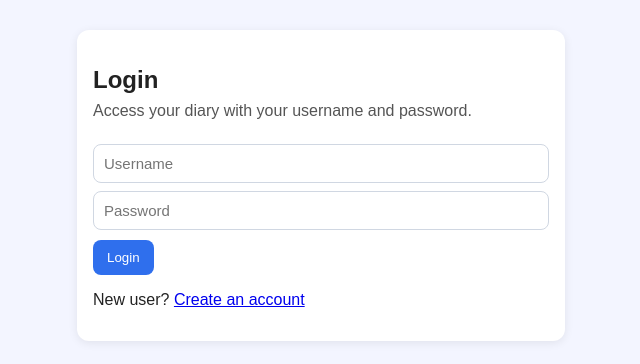
After one commit to ayushbarve9/Digital-Diary-, a Flask app: page /login in a window 1280 px wide. The commit adds this page. Shown: the top 364 px of the page, without its empty margins (319-959 px from the left). Run offline with Flask 3, Linux system fonts and the light colour scheme.

Commit message:
Add Flask web diary with login, SQLite, and owner-only edit/delete

```diff
--- a/app.py
+++ b/app.py
@@ -1,50 +1,225 @@
 from __future__ import annotations
 
-import json
+import hashlib
+import os
+import sqlite3
+import threading
+import webbrowser
 from datetime import datetime
 from pathlib import Path
 
-from flask import Flask, redirect, render_template, request, url_for
+from flask import Flask, flash, g, redirect, render_template, request, session, url_for
 
 
 app = Flask(__name__)
-DATA_FILE = Path("diary_entries.json")
+app.secret_key = "change-this-secret-key"
+DATABASE_FILE = Path("diary.db")
 
 
-def load_entries() -> list[dict]:
-    if not DATA_FILE.exists():
-        return []
-
-    with DATA_FILE.open("r", encoding="utf-8") as file:
-        return json.load(file)
+def get_db() -> sqlite3.Connection:
+    if "db" not in g:
+        connection = sqlite3.connect(DATABASE_FILE)
+        connection.row_factory = sqlite3.Row
+        g.db = connection
+    return g.db
 
 
-def save_entries(entries: list[dict]) -> None:
-    with DATA_FILE.open("w", encoding="utf-8") as file:
-        json.dump(entries, file, indent=2, ensure_ascii=False)
+@app.teardown_appcontext
+def close_db(_: object) -> None:
+    db = g.pop("db", None)
+    if db is not None:
+        db.close()
+
+
+def init_db() -> None:
+    db = get_db()
+    db.execute(
+        """
+        CREATE TABLE IF NOT EXISTS users (
+            id INTEGER PRIMARY KEY AUTOINCREMENT,
+            username TEXT NOT NULL UNIQUE,
+            password_hash TEXT NOT NULL
+        )
+        """
+    )
+    db.execute(
+        """
+        CREATE TABLE IF NOT EXISTS entries (
+            id INTEGER PRIMARY KEY AUTOINCREMENT,
+            user_id INTEGER NOT NULL,
+            title TEXT NOT NULL,
+            content TEXT NOT NULL,
+            created_at TEXT NOT NULL,
+            updated_at TEXT NOT NULL,
+            FOREIGN KEY(user_id) REFERENCES users(id)
+        )
+        """
+    )
+    db.commit()
+
+
+def hash_password(password: str) -> str:
+    return hashlib.sha256(password.encode("utf-8")).hexdigest()
+
+
+def current_user() -> sqlite3.Row | None:
+    user_id = session.get("user_id")
+    if user_id is None:
+        return None
+    db = get_db()
+    return db.execute("SELECT id, username FROM users WHERE id = ?", (user_id,)).fetchone()
+
+
+@app.before_request
+def ensure_db() -> None:
+    init_db()
 
 
 @app.get("/")
 def home() -> str:
-    entries = load_entries()
-    # Newest entries shown first for a better diary view.
-    return render_template("index.html", entries=reversed(entries))
+    user = current_user()
+    if user is None:
+        return redirect(url_for("login"))
+    db = get_db()
+    entries = db.execute(
+        """
+        SELECT id, title, content, created_at, updated_at
+        FROM entries
+        WHERE user_id = ?
+        ORDER BY created_at DESC
+        """,
+        (user["id"],),
+    ).fetchall()
+    return render_template("index.html", user=user, entries=entries)
+
+
+@app.route("/register", methods=["GET", "POST"])
+def register() -> str:
+    if request.method == "POST":
+        username = request.form.get("username", "").strip()
+        password = request.form.get("password", "").strip()
+        if not username or not password:
+            flash("Username and password are required.", "error")
+            return redirect(url_for("register"))
+
+        db = get_db()
+        existing_user = db.execute("SELECT id FROM users WHERE username = ?", (username,)).fetchone()
+        if existing_user:
+            flash("Username already exists. Please choose another one.", "error")
+            return redirect(url_for("register"))
+
+        db.execute(
+            "INSERT INTO users (username, password_hash) VALUES (?, ?)",
+            (username, hash_password(password)),
+        )
+        db.commit()
+        flash("Registration successful. Please log in.", "success")
+        return redirect(url_for("login"))
+    return render_template("register.html")
+
+
+@app.route("/login", methods=["GET", "POST"])
+def login() -> str:
+    if request.method == "POST":
+        username = request.form.get("username", "").strip()
+        password = request.form.get("password", "").strip()
+        db = get_db()
+        user = db.execute(
+            "SELECT id, username, password_hash FROM users WHERE username = ?",
+            (username,),
+        ).fetchone()
+        if user is None or user["password_hash"] != hash_password(password):
+            flash("Invalid username or password.", "error")
+            return redirect(url_for("login"))
+
+        session["user_id"] = user["id"]
+        flash("Logged in successfully.", "success")
+        return redirect(url_for("home"))
+    return render_template("login.html")
+
+
+@app.post("/logout")
+def logout() -> str:
+    session.clear()
+    flash("You have been logged out.", "success")
+    return redirect(url_for("login"))
 
 
 @app.post("/add")
 def add_entry() -> str:
-    text = request.form.get("entry_text", "").strip()
-    if text:
-        entries = load_entries()
-        entries.append(
-            {
-                "created_at": datetime.now().strftime("%Y-%m-%d %H:%M:%S"),
-                "text": text,
-            }
-        )
-        save_entries(entries)
+    user = current_user()
+    if user is None:
+        return redirect(url_for("login"))
+
+    title = request.form.get("title", "").strip()
+    content = request.form.get("content", "").strip()
+    if not title or not content:
+        flash("Title and content are required.", "error")
+        return redirect(url_for("home"))
+
+    now = datetime.now().strftime("%Y-%m-%d %H:%M:%S")
+    db = get_db()
+    db.execute(
+        """
+        INSERT INTO entries (user_id, title, content, created_at, updated_at)
+        VALUES (?, ?, ?, ?, ?)
+        """,
+        (user["id"], title, content, now, now),
+    )
+    db.commit()
+    flash("Entry added.", "success")
+    return redirect(url_for("home"))
+
+
+@app.post("/edit/<int:entry_id>")
+def edit_entry(entry_id: int) -> str:
+    user = current_user()
+    if user is None:
+        return redirect(url_for("login"))
+
+    title = request.form.get("title", "").strip()
+    content = request.form.get("content", "").strip()
+    if not title or not content:
+        flash("Title and content are required for editing.", "error")
+        return redirect(url_for("home"))
+
+    db = get_db()
+    updated_rows = db.execute(
+        """
+        UPDATE entries
+        SET title = ?, content = ?, updated_at = ?
+        WHERE id = ? AND user_id = ?
+        """,
+        (title, content, datetime.now().strftime("%Y-%m-%d %H:%M:%S"), entry_id, user["id"]),
+    ).rowcount
+    db.commit()
+    if updated_rows == 0:
+        flash("Entry not found or permission denied.", "error")
+    else:
+        flash("Entry updated.", "success")
+    return redirect(url_for("home"))
+
+
+@app.post("/delete/<int:entry_id>")
+def delete_entry(entry_id: int) -> str:
+    user = current_user()
+    if user is None:
+        return redirect(url_for("login"))
+
+    db = get_db()
+    deleted_rows = db.execute(
+        "DELETE FROM entries WHERE id = ? AND user_id = ?",
+        (entry_id, user["id"]),
+    ).rowcount
+    db.commit()
+    if deleted_rows == 0:
+        flash("Entry not found or permission denied.", "error")
+    else:
+        flash("Entry deleted.", "success")
     return redirect(url_for("home"))
 
 
 if __name__ == "__main__":
+    if os.environ.get("WERKZEUG_RUN_MAIN") != "true":
+        threading.Timer(1.0, lambda: webbrowser.open("http://127.0.0.1:5000")).start()
     app.run(debug=True)
--- a/static/style.css
+++ b/static/style.css
@@ -5,18 +5,25 @@
 body {
   margin: 0;
   font-family: Arial, sans-serif;
-  background: #f4f6fb;
+  background: #f3f5ff;
   color: #222;
 }
 
 .container {
-  max-width: 800px;
+  max-width: 960px;
   margin: 30px auto;
   padding: 0 16px 24px;
 }
 
 h1 {
   margin-bottom: 8px;
+}
+
+.top-bar {
+  display: flex;
+  justify-content: space-between;
+  align-items: center;
+  gap: 16px;
 }
 
 .subtitle {
@@ -32,6 +39,7 @@ h1 {
   box-shadow: 0 2px 10px rgba(0, 0, 0, 0.08);
 }
 
+input,
 textarea {
   width: 100%;
   resize: vertical;
@@ -39,6 +47,7 @@ textarea {
   border-radius: 8px;
   padding: 10px;
   font-size: 15px;
+  margin-top: 8px;
 }
 
 button {
@@ -53,6 +62,22 @@ button {
 
 button:hover {
   background: #2458bc;
+}
+
+.secondary {
+  background: #5f6470;
+}
+
+.secondary:hover {
+  background: #484d57;
+}
+
+.danger {
+  background: #c53838;
+}
+
+.danger:hover {
+  background: #972929;
 }
 
 .entry {
@@ -75,3 +100,28 @@ button:hover {
   margin: 0;
   white-space: pre-wrap;
 }
+
+.actions {
+  display: flex;
+  gap: 8px;
+}
+
+.flash {
+  border-radius: 8px;
+  padding: 8px 10px;
+  margin: 6px 0;
+}
+
+.flash.success {
+  background: #e9f8ef;
+  color: #186737;
+}
+
+.flash.error {
+  background: #ffecee;
+  color: #8f1f2a;
+}
+
+.auth-container {
+  max-width: 520px;
+}
--- /dev/null
+++ b/templates/login.html
@@ -0,0 +1,30 @@
+<!doctype html>
+<html lang="en">
+  <head>
+    <meta charset="UTF-8" />
+    <meta name="viewport" content="width=device-width, initial-scale=1.0" />
+    <title>Login - Digital Diary</title>
+    <link rel="stylesheet" href="{{ url_for('static', filename='style.css') }}" />
+  </head>
+  <body>
+    <main class="container auth-container">
+      <section class="card">
+        <h1>Login</h1>
+        <p class="subtitle">Access your diary with your username and password.</p>
+        {% with messages = get_flashed_messages(with_categories=true) %}
+          {% if messages %}
+            {% for category, message in messages %}
+              <p class="flash {{ category }}">{{ message }}</p>
+            {% endfor %}
+          {% endif %}
+        {% endwith %}
+        <form method="post" action="{{ url_for('login') }}">
+          <input type="text" name="username" placeholder="Username" required />
+          <input type="password" name="password" placeholder="Password" required />
+          <button type="submit">Login</button>
+        </form>
+        <p>New user? <a href="{{ url_for('register') }}">Create an account</a></p>
+      </section>
+    </main>
+  </body>
+</html>
```
Also changed, not shown: templates/index.html (+41 -6 lines), templates/register.html (added, +30 -0 lines), README.md.
